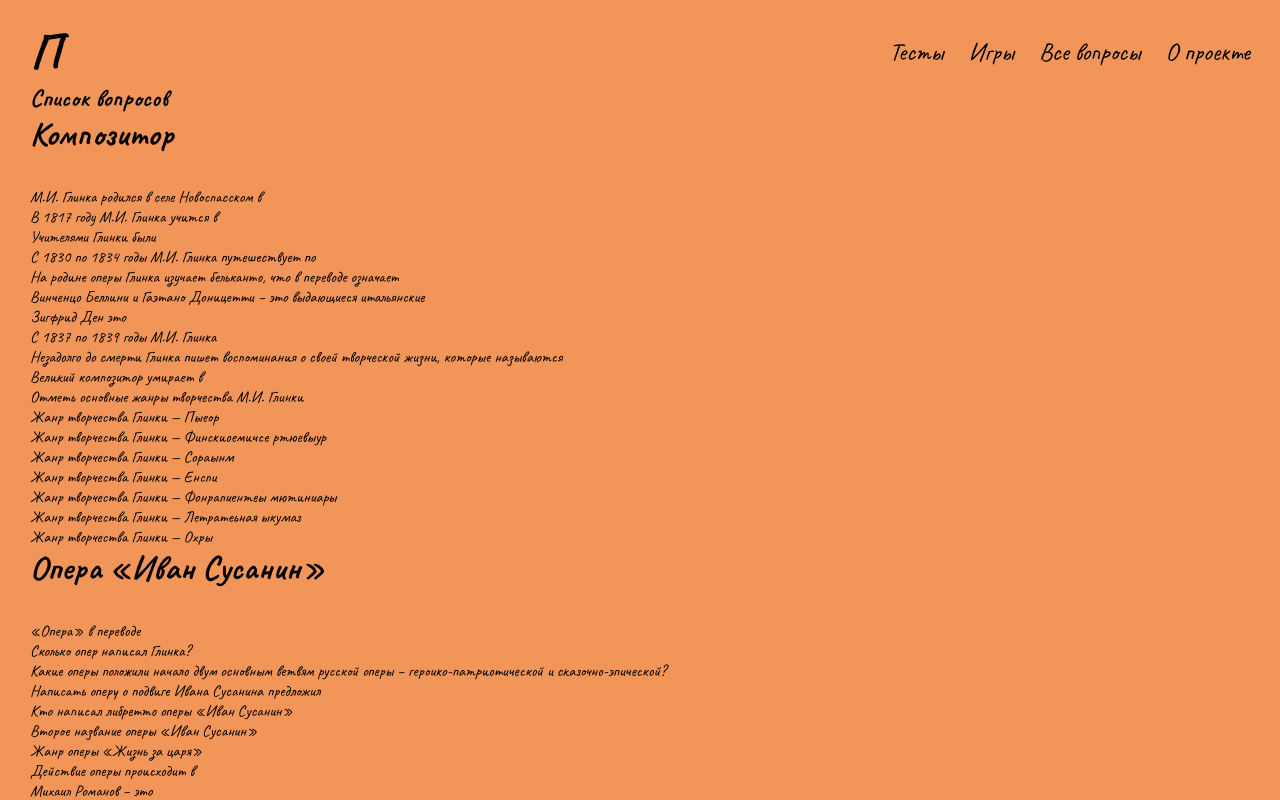
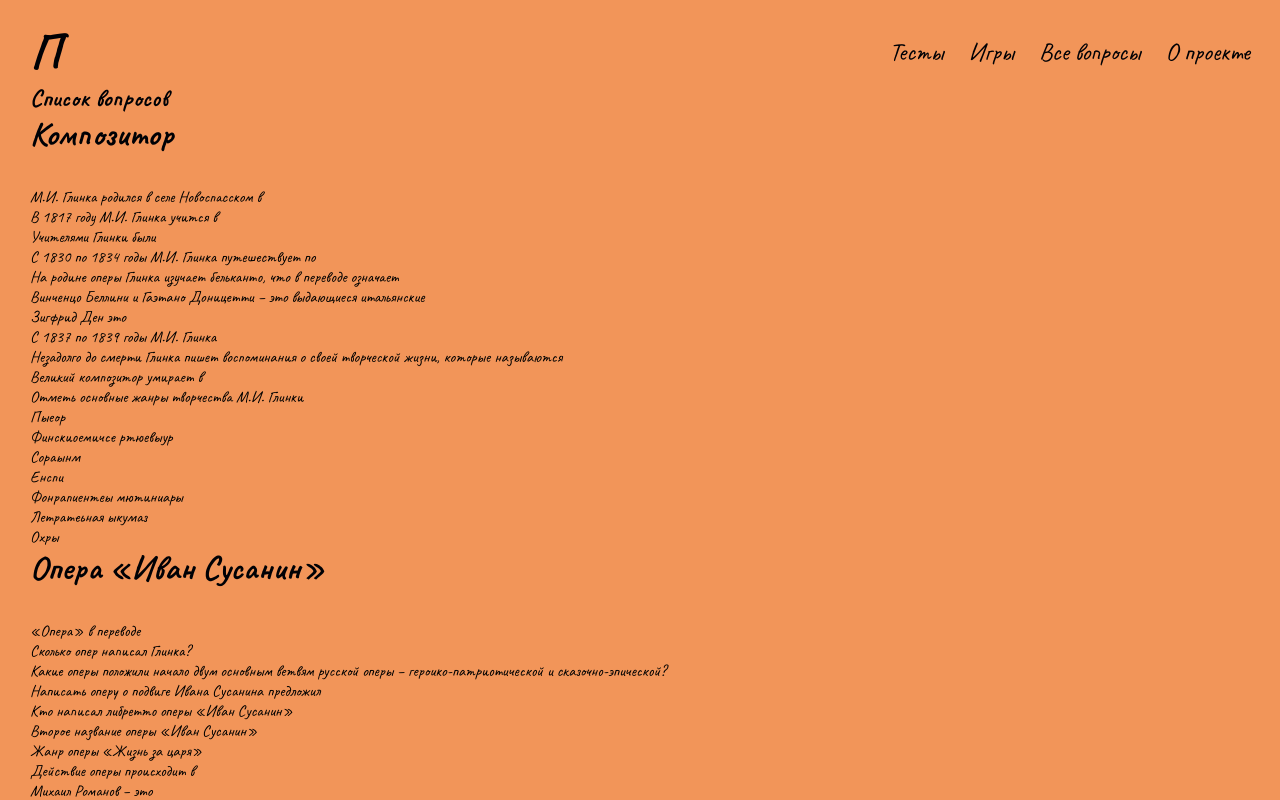
Before and after one commit to ananastasiap/music-quiz, a Next.js app: page /allQuestions in a window 1280 px wide. Shown: the top 800 px of the page. Built offline with nearby package versions, Linux system fonts and the light colour scheme.

Commit message:
fix: info

```diff
--- a/app/composerData.js
+++ b/app/composerData.js
@@ -95,53 +95,53 @@ export const quiz = {
       question: "Отметь основные жанры творчества М.И. Глинки",
       answers: [
         "оперы",
-        "симфонии",
-        "симфонические увертюры",
+        "увертюры",
+        "симфонические произведения",
         "сонаты",
         "фортепианные миниатюры",
         "романсы и песни",
       ],
-      correctAnswer: ["оперы", "романсы и песни"],
+      correctAnswer: ["оперы", "симфонические произведения", "романсы и песни"],
     },
     {
       id: 12,
-      question: "Жанр творчества Глинки — Пыеор",
+      question: "Пыеор",
       answers: ["верно", "неверно"],
       correctAnswer: ["верно"],
     },
     {
       id: 13,
-      question: "Жанр творчества Глинки — Финскиоемичсе ртюевыур",
+      question: "Финскиоемичсе ртюевыур",
       answers: ["верно", "неверно"],
       correctAnswer: ["верно"],
     },
     {
       id: 14,
-      question: "Жанр творчества Глинки — Сораынм",
+      question: "Сораынм",
       answers: ["верно", "неверно"],
       correctAnswer: ["верно"],
     },
     {
       id: 15,
-      question: "Жанр творчества Глинки — Енспи",
+      question: "Енспи",
       answers: ["верно", "неверно"],
       correctAnswer: ["верно"],
     },
     {
       id: 16,
-      question: "Жанр творчества Глинки — Фонрапиентеы мютиниары",
+      question: "Фонрапиентеы мютиниары",
       answers: ["верно", "неверно"],
       correctAnswer: ["верно"],
     },
     {
       id: 17,
-      question: "Жанр творчества Глинки — Летратеьная ыкумаз",
+      question: "Летратеьная ыкумаз",
       answers: ["верно", "неверно"],
       correctAnswer: ["верно"],
     },
     {
       id: 18,
-      question: "Жанр творчества Глинки — Охры",
+      question: "Охры",
       answers: ["верно", "неверно"],
       correctAnswer: ["верно"],
     },
```
